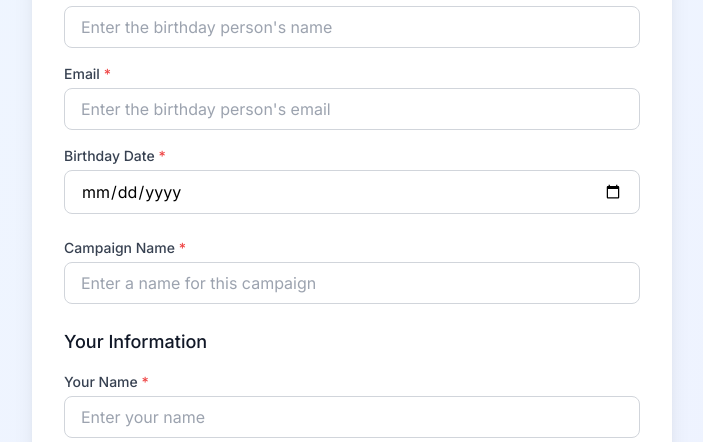
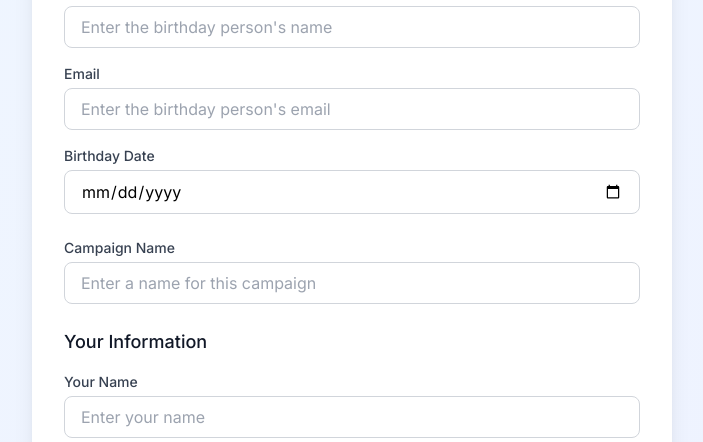
Before and after one commit to juanvolpe/birthday-greetings, a Next.js app: page /setup in a window 1280 px wide. Shown: the part 214-656 px from the top of the page, without its empty margins (288-991 px from the left). Built offline with nearby package versions, Linux system fonts and the light colour scheme.

Commit message:
Make only essential fields mandatory (birthday person name and gatherer email)

```diff
--- a/src/app/setup/page.tsx
+++ b/src/app/setup/page.tsx
@@ -15,39 +15,11 @@ export default function SetupPage() {
     setError(null);
 
     const formData = new FormData(event.currentTarget);
-    const campaignName = formData.get('campaignName')?.toString().trim();
     const birthdayPersonName = formData.get('birthdayPersonName')?.toString().trim();
-    const birthdayPersonEmail = formData.get('birthdayPersonEmail')?.toString().trim();
-    const dateOfBirth = formData.get('dateOfBirth')?.toString().trim();
-    const gathererName = formData.get('gathererName')?.toString().trim();
     const gathererEmail = formData.get('gathererEmail')?.toString().trim();
-
-    if (!campaignName) {
-      setError('Campaign name is required');
-      setIsSubmitting(false);
-      return;
-    }
 
     if (!birthdayPersonName) {
       setError('Birthday person name is required');
-      setIsSubmitting(false);
-      return;
-    }
-
-    if (!birthdayPersonEmail) {
-      setError('Birthday person email is required');
-      setIsSubmitting(false);
-      return;
-    }
-
-    if (!dateOfBirth) {
-      setError('Birthday date is required');
-      setIsSubmitting(false);
-      return;
-    }
-
-    if (!gathererName) {
-      setError('Your name is required');
       setIsSubmitting(false);
       return;
     }
@@ -67,15 +39,15 @@ export default function SetupPage() {
         body: JSON.stringify({
           birthdayPerson: {
             name: birthdayPersonName,
-            dateOfBirth: dateOfBirth,
-            email: birthdayPersonEmail,
+            dateOfBirth: formData.get('dateOfBirth')?.toString() || new Date().toISOString().split('T')[0],
+            email: formData.get('birthdayPersonEmail')?.toString() || '',
           },
           gatherer: {
-            name: gathererName,
+            name: formData.get('gathererName')?.toString() || 'Anonymous',
             email: gathererEmail,
           },
           invitedEmails: formData.get('invitedEmails')?.toString().split(',').map(email => email.trim()).filter(Boolean) || [],
-          name: campaignName,
+          name: formData.get('campaignName')?.toString() || `${birthdayPersonName}'s Birthday`,
         }),
       });
 
@@ -135,13 +107,12 @@ export default function SetupPage() {
 
               <div>
                 <label htmlFor="birthdayPersonEmail" className="block text-sm font-medium text-gray-700 mb-1">
-                  Email <span className="text-red-500">*</span>
+                  Email
                 </label>
                 <input
                   type="email"
                   id="birthdayPersonEmail"
                   name="birthdayPersonEmail"
-                  required
                   className="w-full px-4 py-2 rounded-lg border border-gray-300 focus:ring-2 focus:ring-blue-500 focus:border-blue-500 transition-colors"
                   placeholder="Enter the birthday person's email"
                 />
@@ -149,13 +120,12 @@ export default function SetupPage() {
 
               <div>
                 <label htmlFor="dateOfBirth" className="block text-sm font-medium text-gray-700 mb-1">
-                  Birthday Date <span className="text-red-500">*</span>
+                  Birthday Date
                 </label>
                 <input
                   type="date"
                   id="dateOfBirth"
                   name="dateOfBirth"
-                  required
                   className="w-full px-4 py-2 rounded-lg border border-gray-300 focus:ring-2 focus:ring-blue-500 focus:border-blue-500 transition-colors"
                 />
               </div>
@@ -164,13 +134,12 @@ export default function SetupPage() {
             {/* Campaign Name */}
             <div>
               <label htmlFor="campaignName" className="block text-sm font-medium text-gray-700 mb-1">
-                Campaign Name <span className="text-red-500">*</span>
+                Campaign Name
               </label>
               <input
                 type="text"
                 id="campaignName"
                 name="campaignName"
-                required
                 className="w-full px-4 py-2 rounded-lg border border-gray-300 focus:ring-2 focus:ring-blue-500 focus:border-blue-500 transition-colors"
                 placeholder="Enter a name for this campaign"
               />
@@ -182,13 +151,12 @@ export default function SetupPage() {
 
               <div>
                 <label htmlFor="gathererName" className="block text-sm font-medium text-gray-700 mb-1">
-                  Your Name <span className="text-red-500">*</span>
+                  Your Name
                 </label>
                 <input
                   type="text"
                   id="gathererName"
                   name="gathererName"
-                  required
                   className="w-full px-4 py-2 rounded-lg border border-gray-300 focus:ring-2 focus:ring-blue-500 focus:border-blue-500 transition-colors"
                   placeholder="Enter your name"
                 />
```
